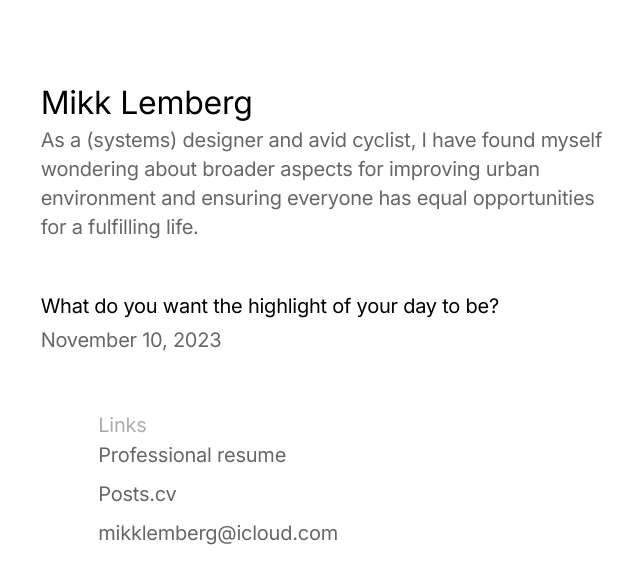
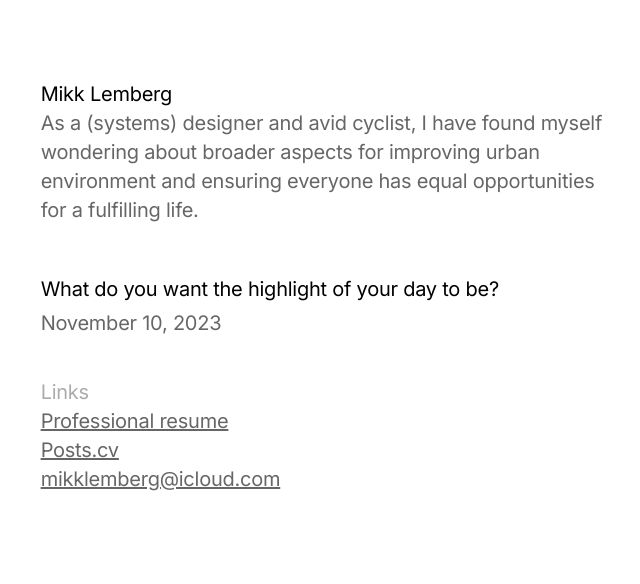
Before and after one commit to mikklemberg/My-personal-notes, a Jekyll site: the page built from README.md, in a window 1280 px wide. Shown: the top 584 px of the page, without its empty margins (311-951 px from the left). Built offline with Jekyll 4.4.1, drawn with Linux system fonts in a browser that asks for light colours; our own code applies the rules of GitHub Pages for plain Markdown files.

Commit message:
Update style.css

```diff
--- a/assets/css/style.css
+++ b/assets/css/style.css
@@ -28,7 +28,7 @@ body, h1, h2, h3, h4, h5, h6, p, a {
 }
 
 .header h1 {
-    font-size: 32px;
+    font-size: 20px;
     font-weight: 400;
     line-height: 145%;
 }
@@ -61,7 +61,6 @@ body, h1, h2, h3, h4, h5, h6, p, a {
 
 /* Footer Styles */
 .footer {
-    padding: 1em 10%;
     position: relative;
     bottom: auto;
     left: auto;
@@ -75,25 +74,16 @@ body, h1, h2, h3, h4, h5, h6, p, a {
     color: rgba(0, 0, 0, 0.33);
     font-weight: 400;
     font-size: 20px;
-    line-height: 105%;
-    margin-bottom: 5px;
+    line-height: 145%;
 }
 
 .footer a {
     color: rgba(0, 0, 0, 0.6);
-    text-decoration: none;
+    text-decoration: underline;
     display: block;
-    margin-bottom: 0.5em;
 }
 
 .footer a:hover {
     color: #000;
     text-decoration: underline;
 }
-
-/* Responsive Adjustments */
-@media (max-width: 768px) {
-    .container {
-        padding: 4em 5%;
-    }
-}
```
